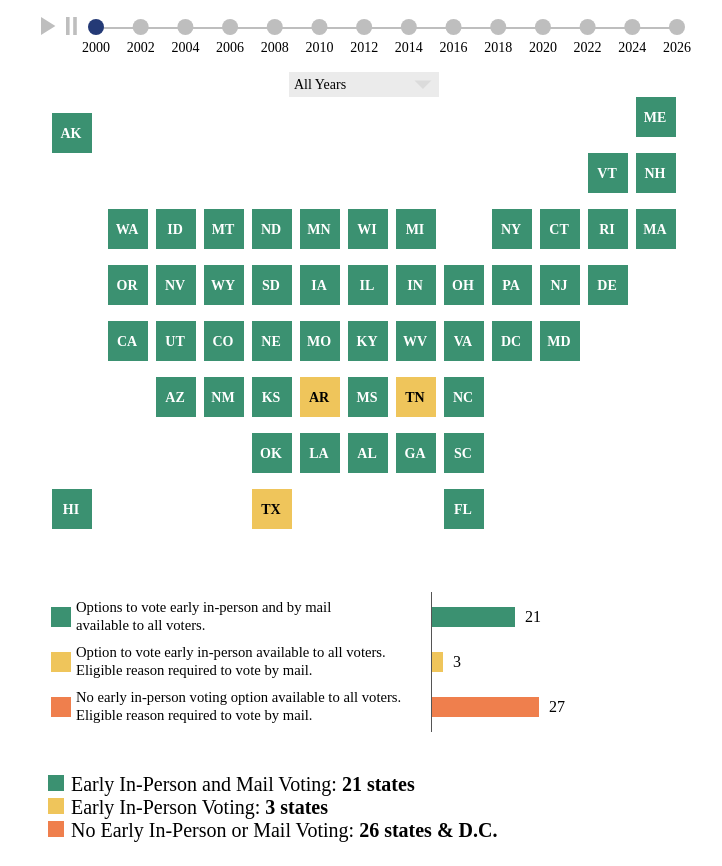
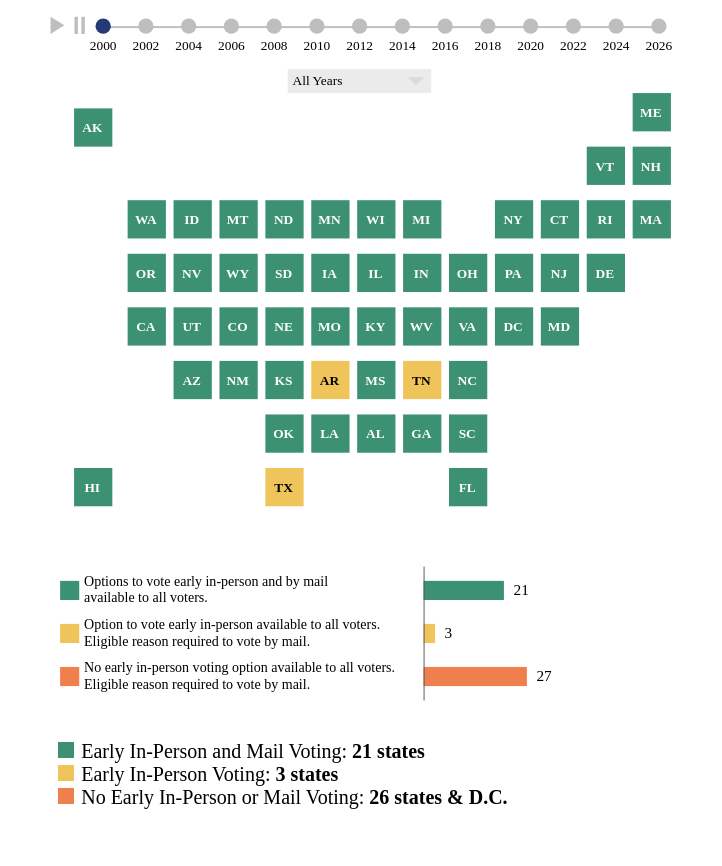
Before and after one commit to irisong122/VBED-Map, a plain HTML site: page index.html in a window 1280 px wide. Shown: the part 81-947 px from the top of the page, without its empty margins (276-998 px from the left). After the commit the page ends 914 px from the top, so only its background shows below. Drawn offline with nearby package versions, Linux system fonts and the light colour scheme.

Commit message:
added viewbox

```diff
--- a/index.html
+++ b/index.html
@@ -2,6 +2,7 @@
 <html lang="en">
 <head>
 <meta charset="UTF-8">
+<meta name="viewport" content="width=device-width, initial-scale=1.0">
 <title>Voting Before Election Day</title>
 <link rel="stylesheet" href="./style.css">
 </head>
--- a/map.js
+++ b/map.js
@@ -5,6 +5,9 @@
     .style("display", "grid")
     .style("justify-content", "center")
     .style("align-items", "center")
+    .style("max-width", "666px")
+    .style("margin-left", "auto")
+    .style("margin-right", "auto");
 
 d3.select("#vbed-map")
     .append("h1")
@@ -36,8 +39,8 @@
 
 var svg = d3.select("#vbed-map")
   .append("svg")
-  .attr("width", width)
-  .attr("height", height);
+  .attr("width", "100%")
+  .attr("viewBox", "0 0 675 750");
 
 var colorScale = d3.scaleOrdinal()
     .domain([4, 3, 2, 1])
```
